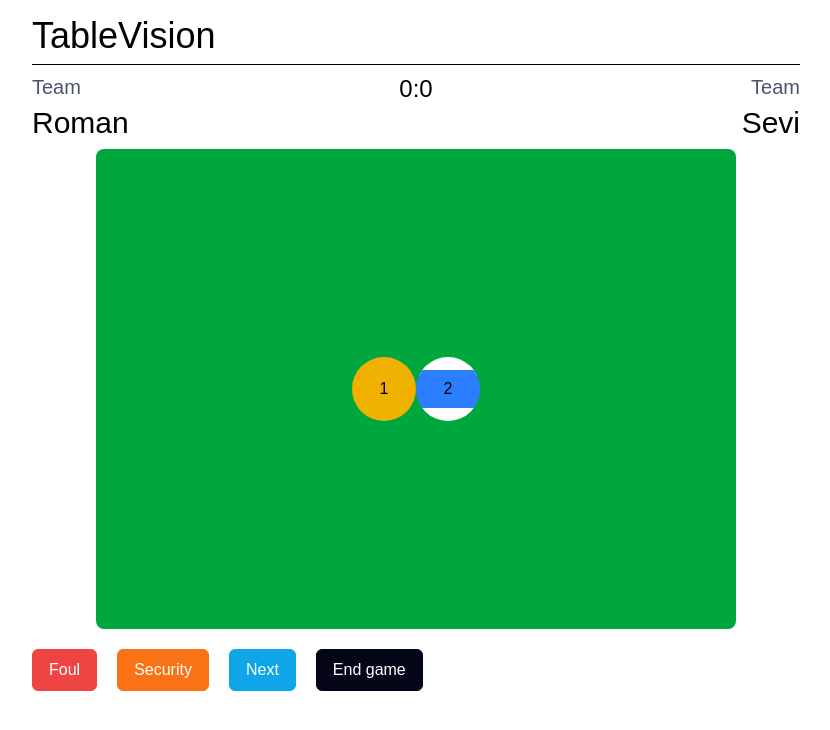
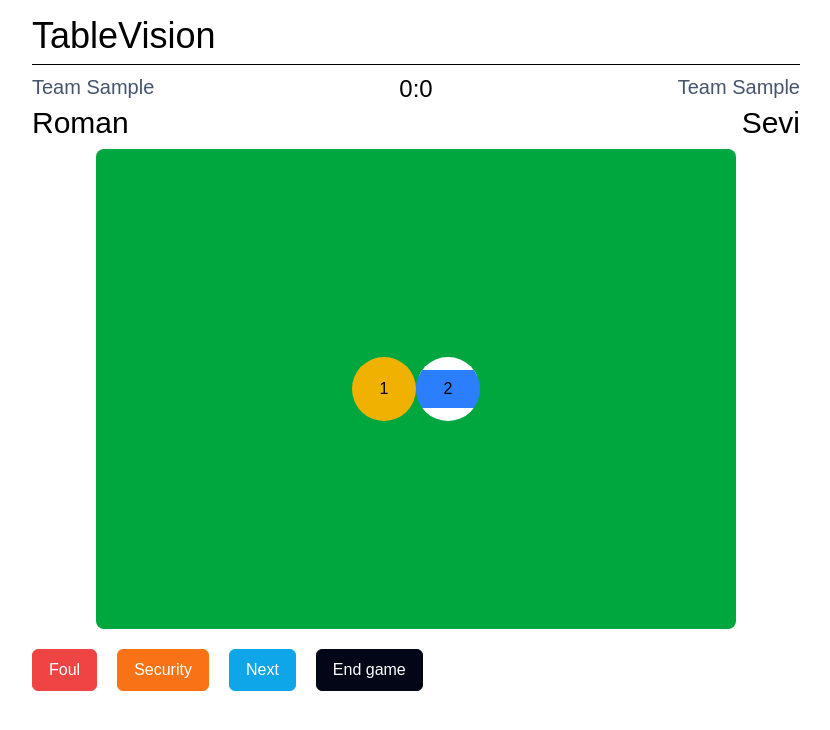
Before and after one commit to Orangensaft-Studios/TableVision, a Vue app in the folder frontend/: page /games/new in a window 1280 px wide. Both pictures are taken after typing "Sample", "Sample", "Sample", "Sample" into the empty fields and a click on the button "Start game". Shown: the top 730 px of the page, without its empty margins (224-1054 px from the left). Built offline with nearby package versions, Linux system fonts and the light colour scheme; a web font is replaced by a local one.

Commit message:
display team name

```diff
--- a/frontend/src/views/Game.vue
+++ b/frontend/src/views/Game.vue
@@ -42,13 +42,10 @@ onMounted(() => {
         <Header><template #action><!--statsbutton--></template></Header>
         <div class="flex flex-col mx-4 mb-2 w-full text-xl">
             <!-- Teams -->
-            <div class="flex justify-between"> <span class=" text-slate-600">Team {{
-
-                    }}</span>
+            <div class="flex justify-between">
+                <span class=" text-slate-600">Team {{ gameStore.currentGame.teams[0].team }}</span>
                 <span class="text-2xl">{{ team1Points }}:{{ team2Points }}</span>
-                <span class="text-slate-600 text-end">Team {{
-                 }}</span>
-
+                <span class="text-slate-600 text-end">Team {{ gameStore.currentGame.teams[1].team }}</span>
             </div>
 
 
```
